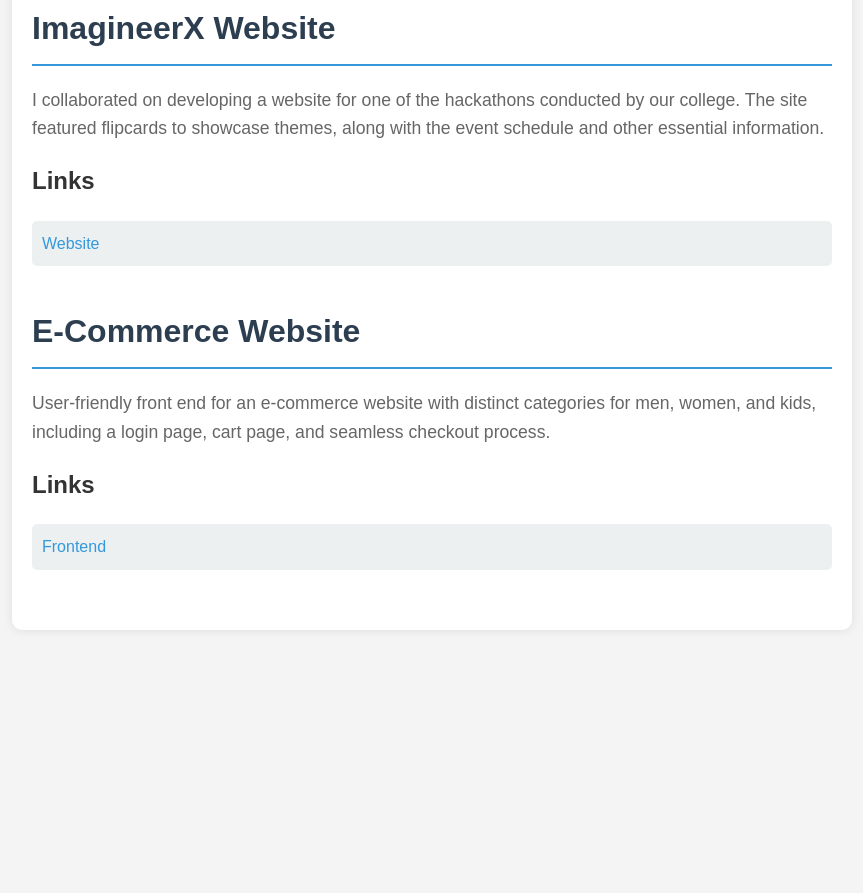
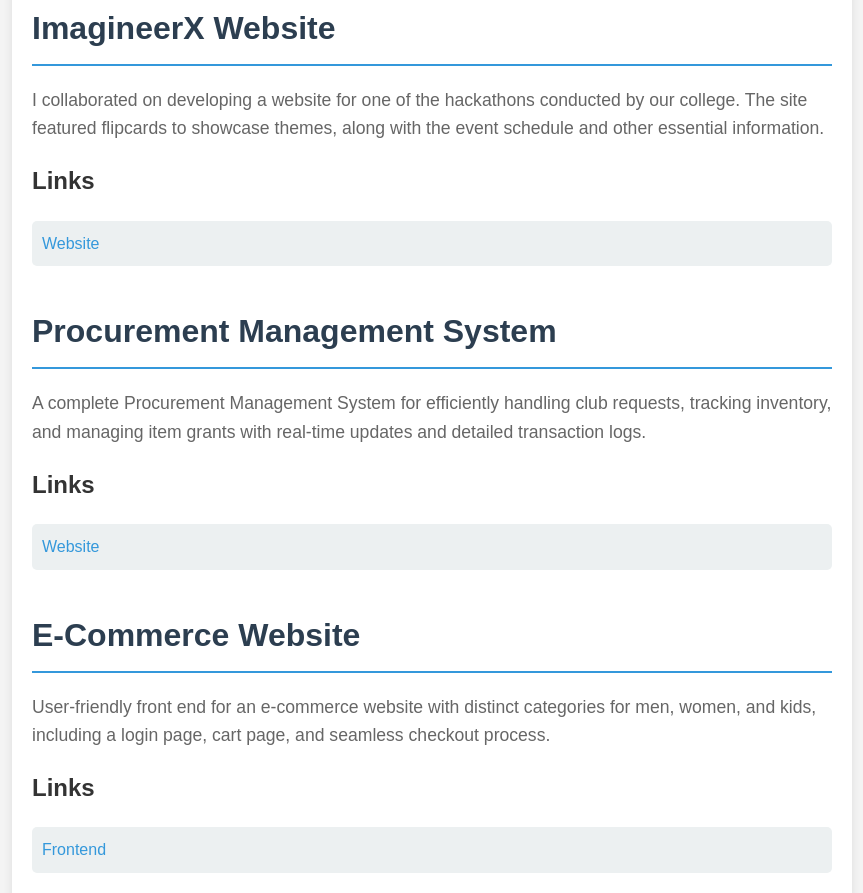
Before and after one commit to Elamathimuthusamy22/linktree, a plain HTML site: page index.html in a window 1280 px wide. Shown: the part 832-1725 px from the top of the page, without its empty margins (208-1071 px from the left). Before the commit the page ends 1482 px from the top, so only its background shows below. Drawn offline with Linux system fonts and the light colour scheme.

Commit message:
new project added

```diff
--- a/index.html
+++ b/index.html
@@ -99,6 +99,16 @@
                 <a href="https://github.com/BRAGADEESH2005/PSG_hackathon_website" target="_blank">Website</a>
             </div>
         </div>
+        <div class="project">
+            <h1>Procurement Management System</h1>
+            <p>A complete Procurement Management System for efficiently handling club requests, tracking inventory, and
+                managing item grants with real-time updates and detailed transaction logs.
+            </p>
+            <div class="links">
+                <h2>Links</h2>
+                <a href="https://github.com/RanjithKannan03/Procurement-Frontend" target="_blank">Website</a>
+            </div>
+        </div>
 
         <div class="project">
             <h1>E-Commerce Website</h1>
```
